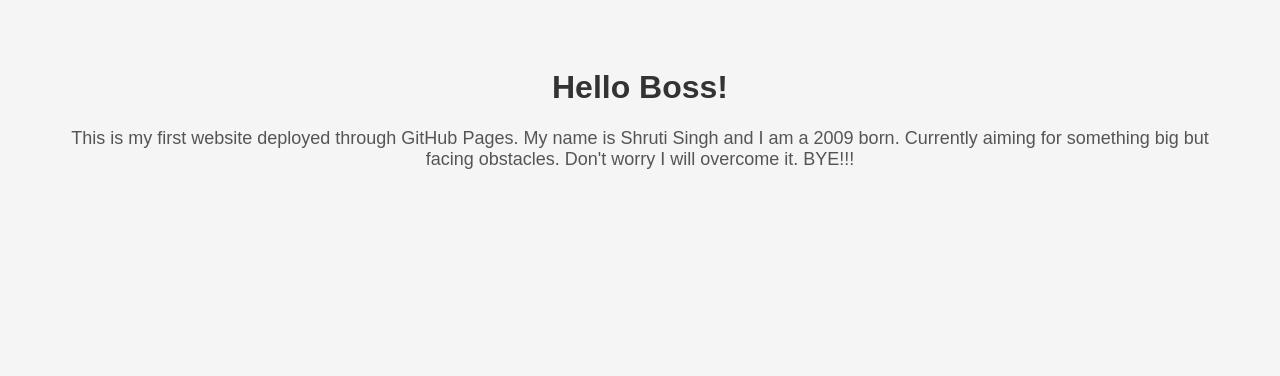
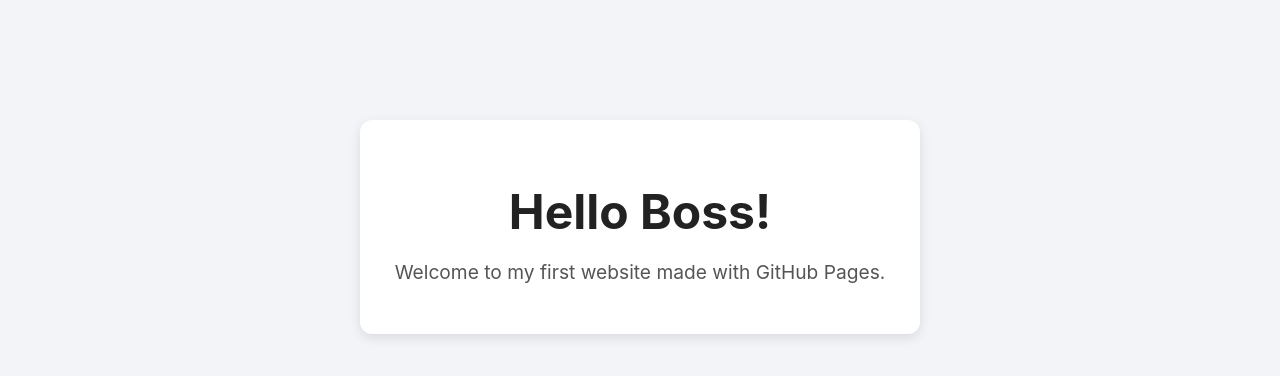
Before and after one commit to b97958079-star/first, a plain HTML site: page index.html in a window 1280 px wide. Drawn offline with Linux system fonts and the light colour scheme.

Commit message:
Update index.html

```diff
--- a/index.html
+++ b/index.html
@@ -1,14 +1,20 @@
 <!DOCTYPE html>
 <html>
 <head>
-  <title>My first website</title>
+    <meta charset="UTF-8">
+    <title>My First Website</title>
+
+    <!-- Linking CSS -->
+    <link rel="stylesheet" href="style.css">
 </head>
-<body style="text-align:center; font-family:Arial; background:#f5f5f5; padding:40px;">
-    <h1 style="color:#333;">Hello Boss!</h1>
-    <p style="font-size:18px; color:#555;">
-        This is my first website deployed through GitHub Pages.
-        My name is Shruti Singh and I am a 2009 born. Currently aiming for something big but facing obstacles. Don't worry
-        I will overcome it. BYE!!!
-    </p>
+<body>
+
+    <div class="container">
+        <div class="card">
+            <h1>Hello Boss!</h1>
+            <p>Welcome to my first website made with GitHub Pages.</p>
+        </div>
+    </div>
+
 </body>
 </html>
```
